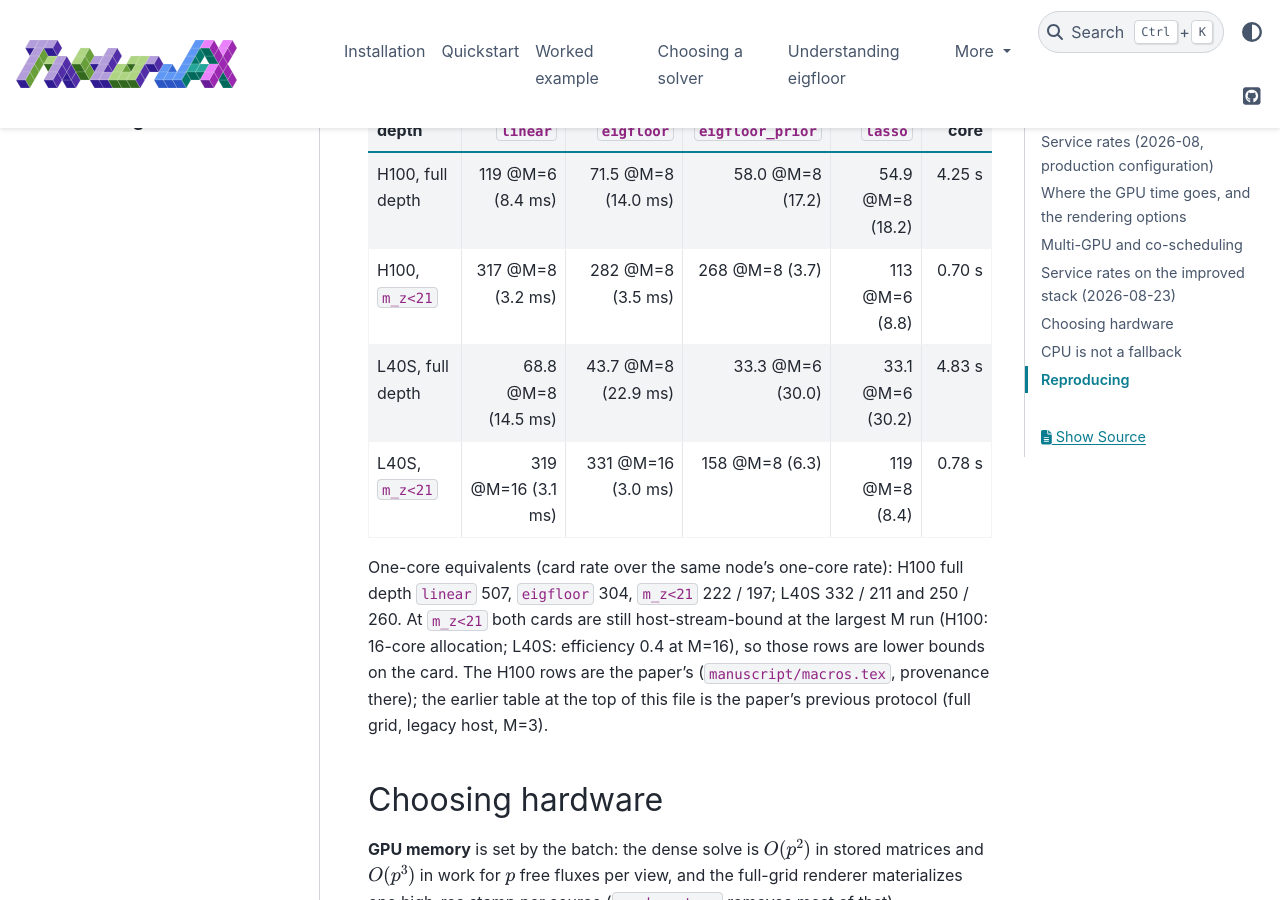
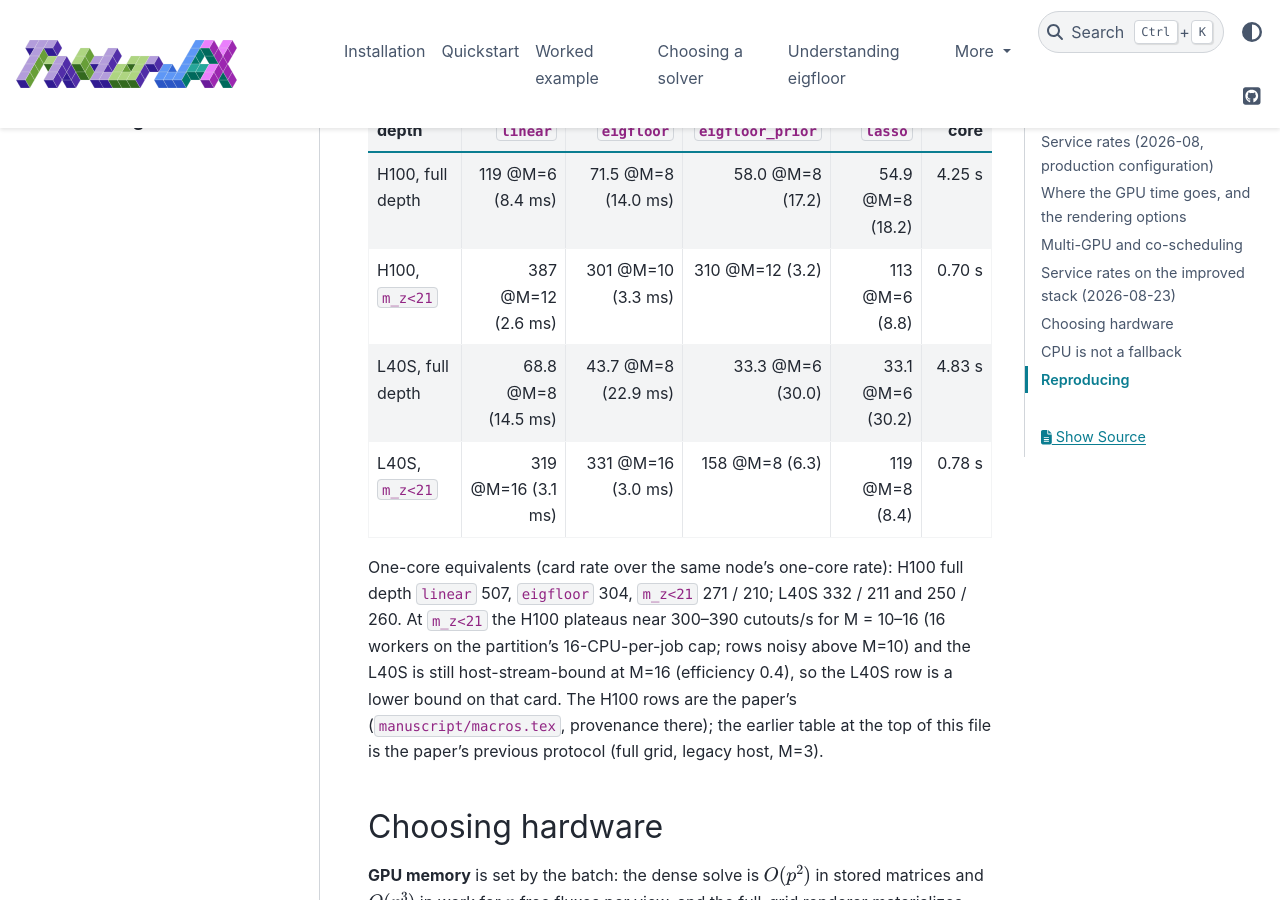
Before and after one commit to hbahk/tractor-jax, a Sphinx documentation site: the page built from docs/performance.md, in a window 1280 px wide and 900 px high, scrolled down 4894 px. Built offline with Sphinx 7.4.7 and the PyData theme 0.15.4, drawn with Linux system fonts in a browser that asks for light colours.

Commit message:
docs(performance): H100 m_z<21 rates with M swept to 16 (eigfloor 301 @M=10, linear 387 @M=12; 16-CPU job cap)

```diff
--- a/docs/performance.md
+++ b/docs/performance.md
@@ -165,15 +165,16 @@ legacy Tractor on one core of the same node, K=1.
 | card, depth | `linear` | `eigfloor` | `eigfloor_prior` | `lasso` | CPU one core |
 |---|---:|---:|---:|---:|---:|
 | H100, full depth | 119 @M=6 (8.4 ms) | 71.5 @M=8 (14.0 ms) | 58.0 @M=8 (17.2) | 54.9 @M=8 (18.2) | 4.25 s |
-| H100, `m_z<21` | 317 @M=8 (3.2 ms) | 282 @M=8 (3.5 ms) | 268 @M=8 (3.7) | 113 @M=6 (8.8) | 0.70 s |
+| H100, `m_z<21` | 387 @M=12 (2.6 ms) | 301 @M=10 (3.3 ms) | 310 @M=12 (3.2) | 113 @M=6 (8.8) | 0.70 s |
 | L40S, full depth | 68.8 @M=8 (14.5 ms) | 43.7 @M=8 (22.9 ms) | 33.3 @M=6 (30.0) | 33.1 @M=6 (30.2) | 4.83 s |
 | L40S, `m_z<21` | 319 @M=16 (3.1 ms) | 331 @M=16 (3.0 ms) | 158 @M=8 (6.3) | 119 @M=8 (8.4) | 0.78 s |
 
 One-core equivalents (card rate over the same node's one-core rate): H100
-full depth `linear` 507, `eigfloor` 304, `m_z<21` 222 / 197; L40S 332 / 211
-and 250 / 260. At `m_z<21` both cards are still host-stream-bound at the
-largest M run (H100: 16-core allocation; L40S: efficiency 0.4 at M=16), so
-those rows are lower bounds on the card. The H100 rows are the paper's
+full depth `linear` 507, `eigfloor` 304, `m_z<21` 271 / 210; L40S 332 / 211
+and 250 / 260. At `m_z<21` the H100 plateaus near 300–390 cutouts/s for
+M = 10–16 (16 workers on the partition's 16-CPU-per-job cap; rows noisy
+above M=10) and the L40S is still host-stream-bound at M=16 (efficiency 0.4),
+so the L40S row is a lower bound on that card. The H100 rows are the paper's
 (`manuscript/macros.tex`, provenance there); the earlier table at the top of
 this file is the paper's previous protocol (full grid, legacy host, M=3).
 
```
